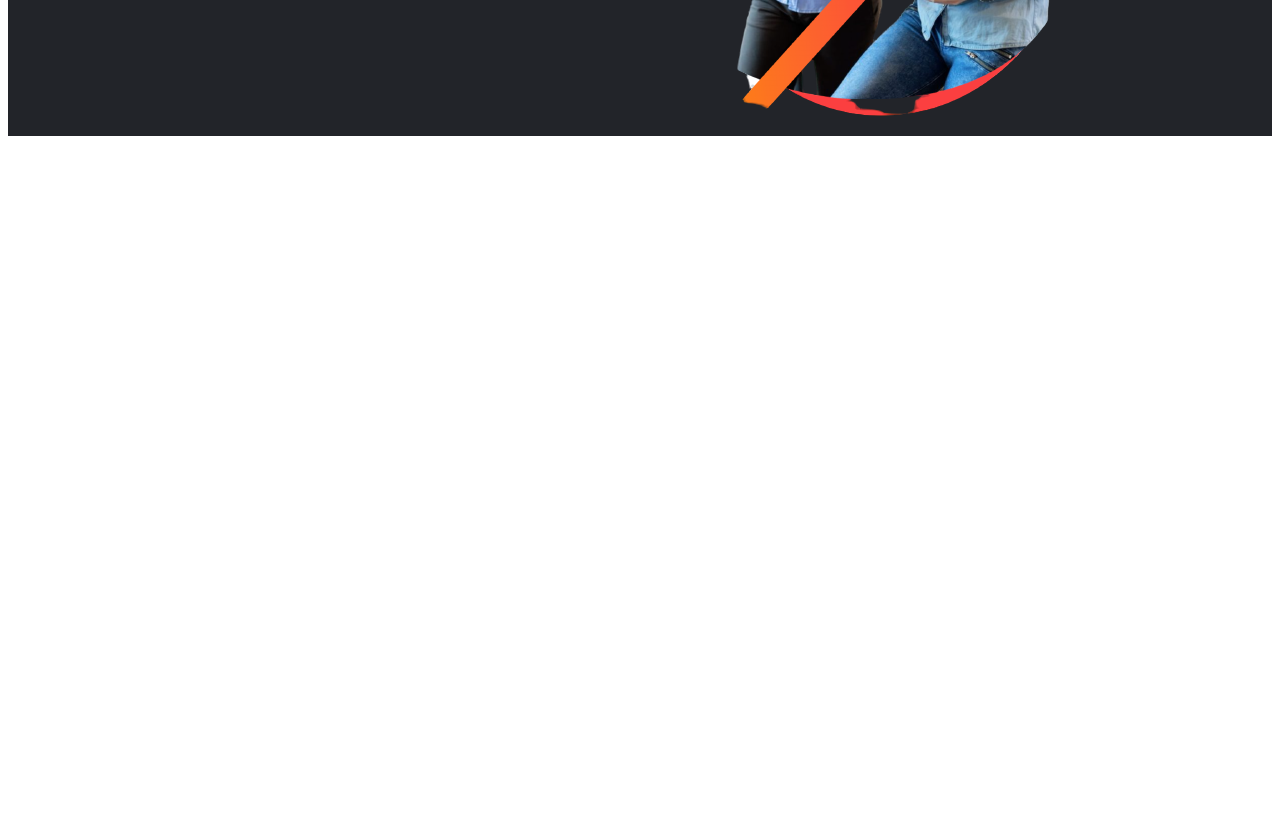
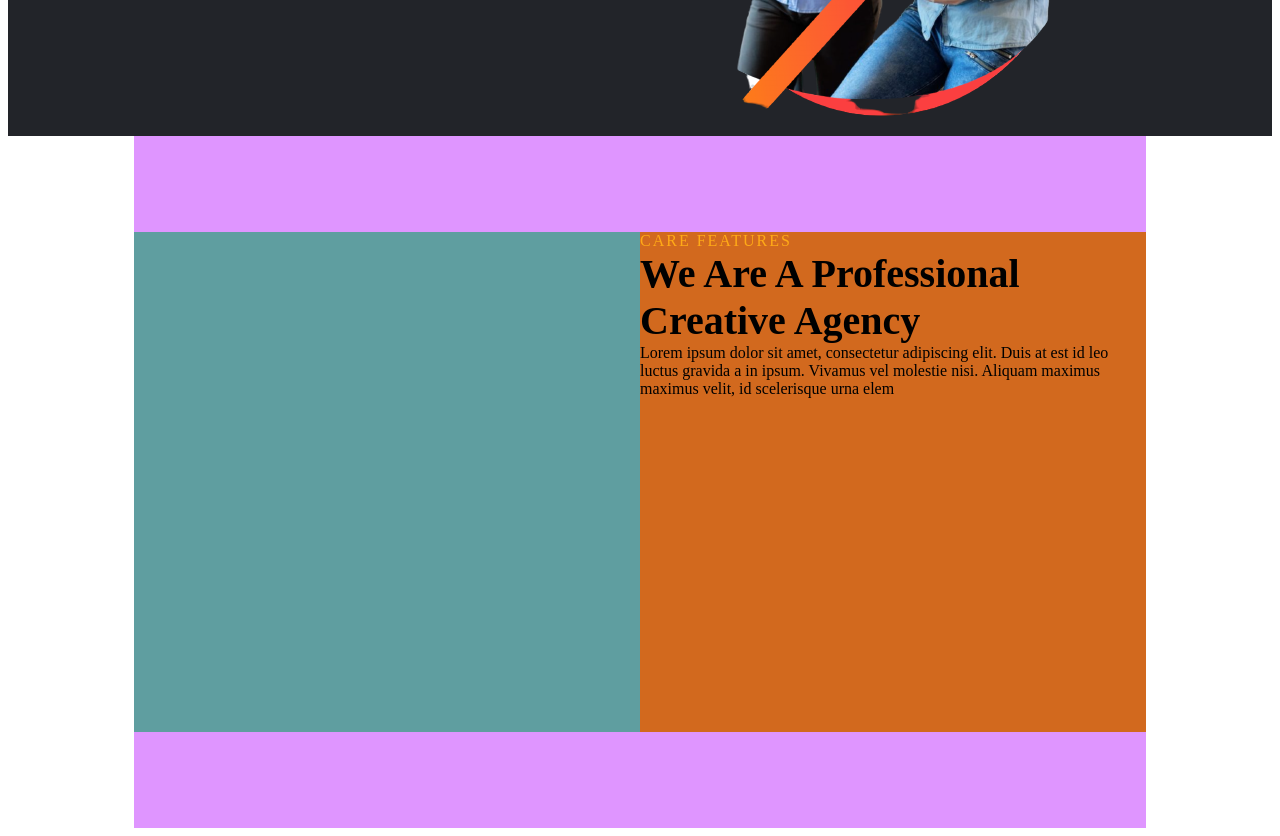
Before and after one commit to ahmedezzaouia/web-agency, a React (Vite) app: page / in a window 1280 px wide. Shown: the part 600-1436 px from the top of the page. Before the commit the page ends 800 px from the top, so only its background shows below. Built offline with nearby package versions, Linux system fonts and the light colour scheme; the HTML template or start-up script is replaced by a standard one.

Commit message:
start features section

```diff
--- /dev/null
+++ b/src/components/careFeatures/features.jsx
@@ -0,0 +1,20 @@
+import React from "react";
+import "./styles.scss";
+
+const Features = () => {
+  return (
+    <div className="features-container">
+      <div className="feature-image"></div>
+      <div className="features-content">
+        <span>CARE FEATURES</span>
+        <h2>We Are A Professional Creative Agency</h2>
+        <p>
+          Lorem ipsum dolor sit amet, consectetur adipiscing elit. Duis at est id leo luctus gravida a in ipsum. Vivamus
+          vel molestie nisi. Aliquam maximus maximus velit, id scelerisque urna elem
+        </p>
+      </div>
+    </div>
+  );
+};
+
+export default Features;
--- /dev/null
+++ b/src/components/careFeatures/styles.scss
@@ -0,0 +1,38 @@
+.features-container {
+  background-color: rgb(223, 149, 255);
+  width: 80%;
+  margin: auto;
+  display: flex;
+  padding: 6rem 0;
+
+  .feature-image {
+    background-color: cadetblue;
+    height: 500px;
+    width: 50%;
+  }
+
+  .features-content {
+    background-color: chocolate;
+    height: 500px;
+    width: 50%;
+
+    span {
+      text-transform: uppercase;
+      font-weight: 500;
+      letter-spacing: 2px;
+      margin-bottom: 10px;
+      color: #ffaa17;
+    }
+    h2 {
+      font-size: 40px;
+      margin-bottom: 0;
+      font-weight: 700;
+      margin: 0px;
+    }
+    p {
+      margin-bottom: 30px;
+      margin: 0px;
+      padding: 0px;
+    }
+  }
+}
--- a/src/components/header/hero/styles.scss
+++ b/src/components/header/hero/styles.scss
@@ -13,7 +13,6 @@
       color: #fff;
       text-transform: uppercase;
       position: relative;
-      z-index: 1;
       display: inline-block;
     }
     h1 {
--- a/src/components/header/navigation/navbar.jsx
+++ b/src/components/header/navigation/navbar.jsx
@@ -1,6 +1,14 @@
-import React from "react";
+import React, { useState, useEffect } from "react";
 import "./styles.scss";
 const Navbar = () => {
+  const [width, setWidth] = useState(window.innerWidth);
+  console.log("width", width);
+  useEffect(() => {
+    const handleWindowResize = () => setWidth(window.innerWidth);
+    window.addEventListener("resize", handleWindowResize);
+    return () => window.removeEventListener("resize", handleWindowResize);
+  }, []);
+
   return (
     <div className="navigation-area">
       <div className="brand-logo">
--- a/src/components/index.js
+++ b/src/components/index.js
@@ -1,3 +1,4 @@
 import Header from "./header";
+import Features from "./careFeatures/features";
 
-export { Header };
+export { Header, Features };
--- a/src/pages/home.jsx
+++ b/src/pages/home.jsx
@@ -1,9 +1,10 @@
 import React from "react";
-import { Header } from "../components";
+import { Header, Features } from "../components";
 const Home = () => {
   return (
     <>
       <Header />
+      <Features />
     </>
   );
 };
```
